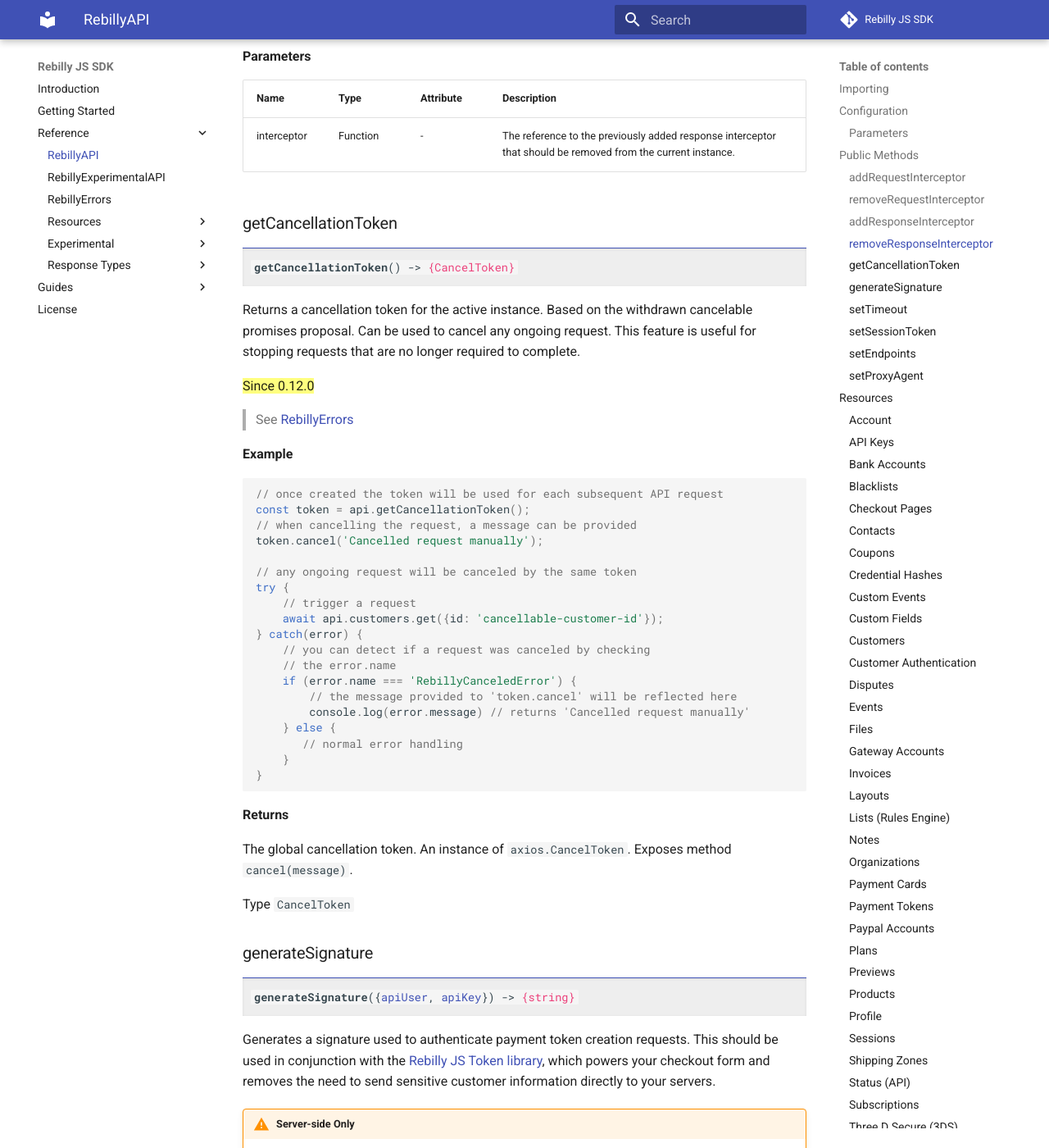
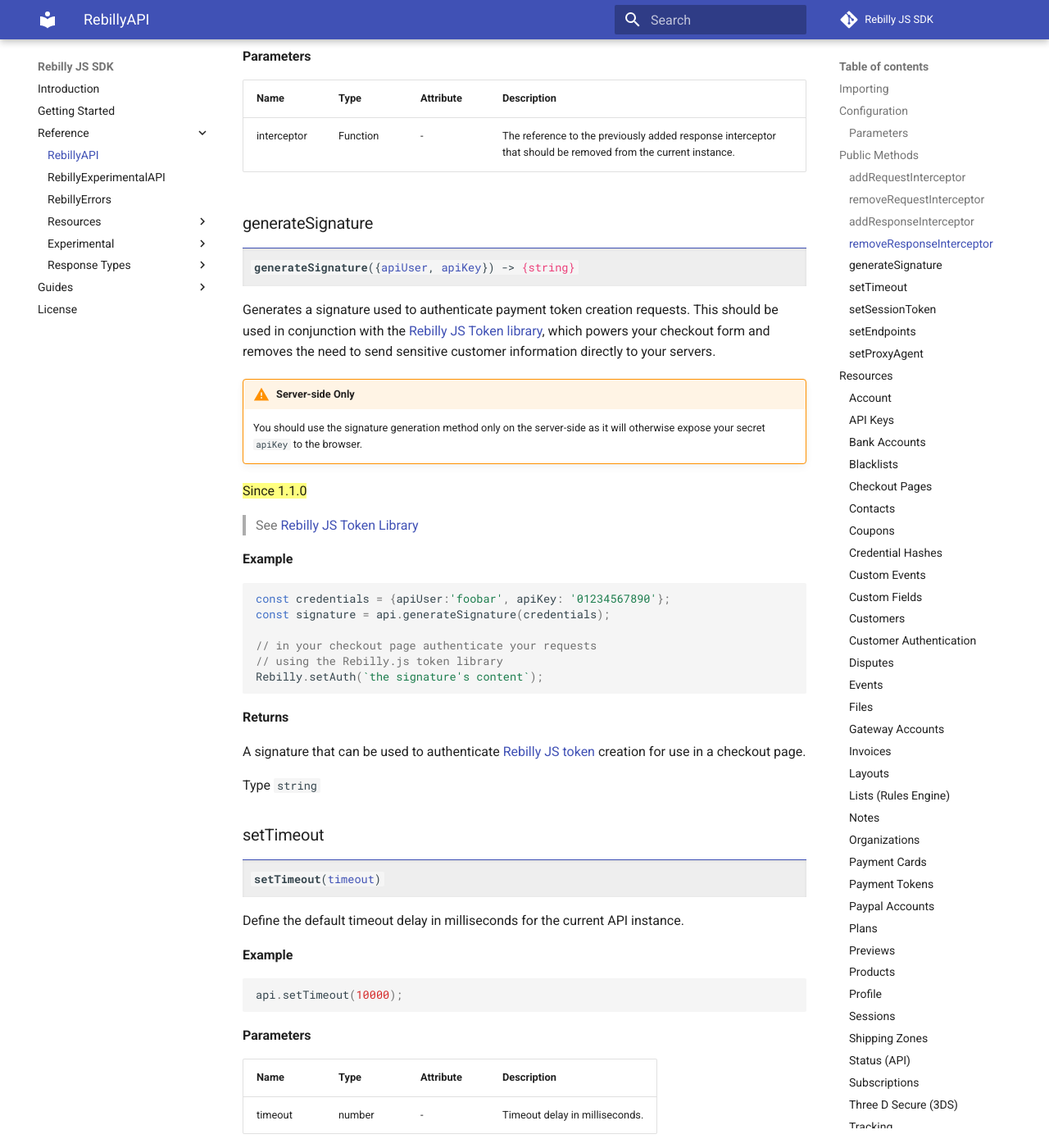
Before and after one commit to Rebilly/rebilly-js-sdk, an MkDocs documentation site: the page built from docs/reference/rebilly-api.md, in a window 1280 px wide and 1400 px high, scrolled down 4756 px. Shown: the whole window at 82% size. Built offline with MkDocs 1.6.1 and Material for MkDocs 9.7.7, drawn with Linux system fonts in a browser that asks for light colours; comment, search, counter and statistics services are not loaded.

Commit message:
Remove documentation mention of cancellation token

````diff
--- a/docs/reference/rebilly-api.md
+++ b/docs/reference/rebilly-api.md
@@ -125,44 +125,6 @@ api.removeResponseInterceptor(interceptor);
 | - | - | - | - |
 | interceptor | Function | - | The reference to the previously added response interceptor that should be removed from the current instance. |
 
-### getCancellationToken
-<div class="method"><code><strong>getCancellationToken</strong>() -> <span class="return">{CancelToken}</span></code></div>
-
-Returns a cancellation token for the active instance. Based on the withdrawn cancelable promises proposal. Can be used to cancel any ongoing request. This feature is useful for stopping requests that are no longer required to complete.
-
-==Since 0.12.0==
-
-> See [RebillyErrors][goto-errors]
-
-**Example**
-
-```js
-// once created the token will be used for each subsequent API request
-const token = api.getCancellationToken();
-// when cancelling the request, a message can be provided
-token.cancel('Cancelled request manually');
-
-// any ongoing request will be canceled by the same token
-try {
-    // trigger a request
-    await api.customers.get({id: 'cancellable-customer-id'});
-} catch(error) {
-    // you can detect if a request was canceled by checking
-    // the error.name
-    if (error.name === 'RebillyCanceledError') {
-        // the message provided to 'token.cancel' will be reflected here
-        console.log(error.message) // returns 'Cancelled request manually'
-    } else {
-       // normal error handling
-    }
-}
-```
-
-**Returns**
-
-The global cancellation token. An instance of `axios.CancelToken`. Exposes method `cancel(message)`.
-
-Type `CancelToken`
 
 ### generateSignature
 <div class="method"><code><strong>generateSignature</strong>({<span class="prop">apiUser</span>, <span class="prop">apiKey</span>}) -> <span class="return">{string}</span></code></div>
````
Also changed, not shown: docs/reference/rebilly-experimental-api.md (+0 -36 lines).
